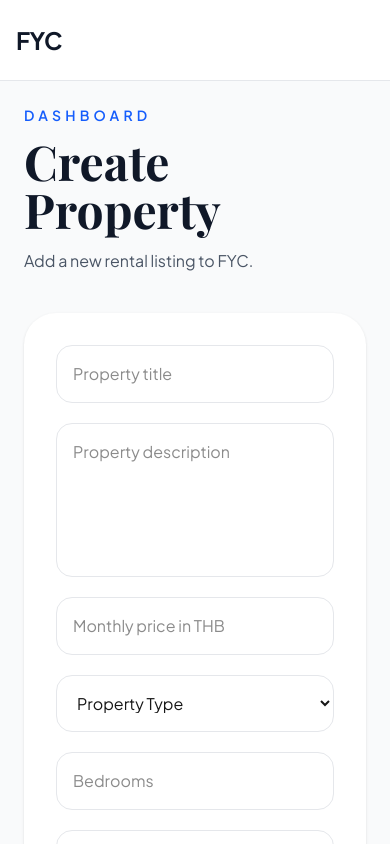
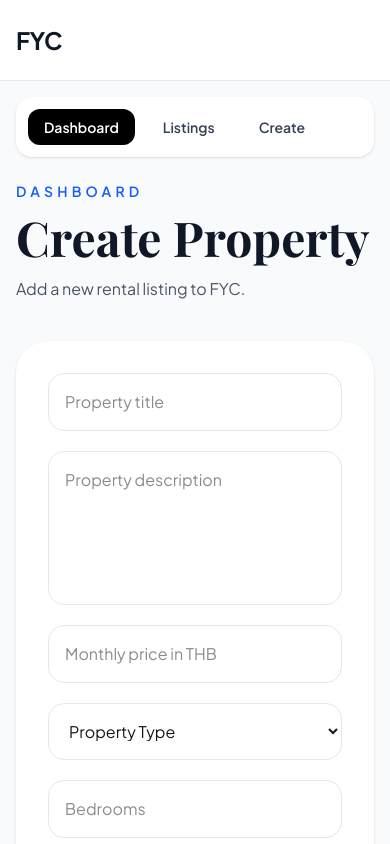
Before and after one commit to pshkai/findyourcrib, a Next.js app in the folder frontend/: page /dashboard/properties/create in a window 390 px wide. Shown: the top 844 px of the page. Built offline with nearby package versions, Linux system fonts and the light colour scheme; a web font is replaced by a local one.

Commit message:
Polish homepage and dashboard UI

```diff
--- a/frontend/app/dashboard/listings/page.tsx
+++ b/frontend/app/dashboard/listings/page.tsx
@@ -32,6 +32,24 @@ export default async function MyListingsPage() {
         </Link>
       </div>
 
+      {properties.length === 0 ? (
+        <div className="rounded-[2rem] bg-white p-10 text-center shadow-sm">
+          <h2 className="text-2xl font-bold text-gray-900">
+            No listings yet
+          </h2>
+
+          <p className="mt-3 text-gray-600">
+            Start by creating your first property listing.
+          </p>
+
+          <Link
+            href="/dashboard/properties/create"
+            className="mt-6 inline-block rounded-full bg-black px-6 py-3 text-sm font-semibold text-white transition hover:bg-gray-800"
+          >
+            Create Property
+          </Link>
+        </div>
+      ) : (
         <div className="grid gap-6 md:grid-cols-2 xl:grid-cols-3">
           {properties.map((property: any) => (
             <PropertyCard
@@ -47,6 +65,7 @@ export default async function MyListingsPage() {
             />
           ))}
         </div>
+      )}
     </DashboardLayout>
   );
 }
--- a/frontend/app/page.tsx
+++ b/frontend/app/page.tsx
@@ -9,20 +9,20 @@ export default async function Home() {
 
   return (
     <main>
-      <section className="bg-gradient-to-br from-gray-50 to-white px-4 py-24 sm:px-6 lg:px-8">
+      <section className="bg-gradient-to-br from-gray-50 via-white to-blue-50 px-4 py-24 sm:px-6 lg:px-8">
         <div className="mx-auto grid max-w-7xl items-center gap-12 lg:grid-cols-2">
           <div>
             <p className="text-sm font-semibold uppercase tracking-[0.3em] text-blue-600">
               Find Your Crib
             </p>
 
-            <h1 className="mt-5 max-w-3xl text-5xl font-bold leading-tight text-gray-900 sm:text-6xl">
+            <h1 className="mt-5 max-w-3xl text-5xl font-bold leading-tight text-gray-900 sm:text-7xl">
               Find verified rental homes across Thailand.
             </h1>
 
             <p className="mt-6 max-w-2xl text-lg leading-8 text-gray-600">
-              Browse condos, apartments, villas, and houses in Bangkok,
-              Chiang Mai, Phuket, and other popular areas.
+              Discover condos, apartments, villas, and houses in Bangkok,
+              Chiang Mai, Phuket, Pattaya, and other popular areas.
             </p>
 
             <div className="mt-10 flex flex-col gap-4 sm:flex-row">
@@ -35,20 +35,44 @@ export default async function Home() {
 
               <Link
                 href="/register"
-                className="rounded-full border border-gray-300 px-7 py-4 text-center text-sm font-semibold text-gray-900 transition hover:bg-gray-100"
+                className="rounded-full border border-gray-300 bg-white px-7 py-4 text-center text-sm font-semibold text-gray-900 transition hover:bg-gray-100"
               >
                 List Your Property
               </Link>
             </div>
+
+            <div className="mt-12 grid max-w-xl grid-cols-3 gap-4">
+              <div>
+                <h3 className="text-3xl font-bold text-gray-900">500+</h3>
+                <p className="mt-1 text-sm text-gray-500">Listings</p>
+              </div>
+
+              <div>
+                <h3 className="text-3xl font-bold text-gray-900">20+</h3>
+                <p className="mt-1 text-sm text-gray-500">Thai Cities</p>
+              </div>
+
+              <div>
+                <h3 className="text-3xl font-bold text-gray-900">24/7</h3>
+                <p className="mt-1 text-sm text-gray-500">Support</p>
+              </div>
+            </div>
           </div>
 
-          <div className="rounded-[2rem] bg-white p-4 shadow-2xl">
-            <div className="h-[420px] rounded-[1.5rem] bg-[url('https://images.unsplash.com/photo-1505693416388-ac5ce068fe85')] bg-cover bg-center" />
+          <div className="relative rounded-[2.5rem] bg-white p-4 shadow-2xl">
+            <div className="h-[460px] rounded-[2rem] bg-[url('https://images.unsplash.com/photo-1505693416388-ac5ce068fe85')] bg-cover bg-center" />
+
+            <div className="absolute -bottom-6 left-8 rounded-3xl bg-white p-6 shadow-xl">
+              <p className="text-sm text-gray-500">Starting from</p>
+              <h3 className="mt-1 text-2xl font-bold text-gray-900">
+                ฿12,000/mo
+              </h3>
+            </div>
           </div>
         </div>
       </section>
 
-      <section className="bg-white px-4 py-10 sm:px-6 lg:px-8">
+      <section className="-mt-8 bg-white px-4 pb-14 sm:px-6 lg:px-8">
         <div className="mx-auto max-w-7xl rounded-[2rem] border border-gray-200 bg-white p-6 shadow-xl">
           <div className="grid gap-4 md:grid-cols-4">
             <input
@@ -101,7 +125,7 @@ export default async function Home() {
 
             <Link
               href="/properties"
-              className="rounded-full border border-gray-300 px-6 py-3 text-sm font-semibold transition hover:bg-white"
+              className="rounded-full border border-gray-300 bg-white px-6 py-3 text-sm font-semibold transition hover:bg-gray-100"
             >
               View All
             </Link>
@@ -124,6 +148,30 @@ export default async function Home() {
           </div>
         </div>
       </section>
+
+      <section className="bg-white px-4 py-20 sm:px-6 lg:px-8">
+        <div className="mx-auto max-w-7xl rounded-[2.5rem] bg-black px-8 py-16 text-center text-white">
+          <p className="text-sm font-semibold uppercase tracking-[0.3em] text-blue-400">
+            For Property Owners
+          </p>
+
+          <h2 className="mt-4 text-4xl font-bold sm:text-5xl">
+            List your rental property on FYC.
+          </h2>
+
+          <p className="mx-auto mt-5 max-w-2xl text-gray-300">
+            Reach renters looking for condos, apartments, houses, and villas
+            across Thailand.
+          </p>
+
+          <Link
+            href="/register"
+            className="mt-8 inline-block rounded-full bg-white px-7 py-4 text-sm font-semibold text-black transition hover:bg-gray-200"
+          >
+            Get Started
+          </Link>
+        </div>
+      </section>
     </main>
   );
 }
--- a/frontend/components/dashboard/DashboardLayout.tsx
+++ b/frontend/components/dashboard/DashboardLayout.tsx
@@ -1,3 +1,5 @@
+import Link from "next/link";
+
 import DashboardSidebar from "./DashboardSidebar";
 
 interface DashboardLayoutProps {
@@ -8,10 +10,33 @@ export default function DashboardLayout({
   children,
 }: DashboardLayoutProps) {
   return (
-    <div className="flex bg-gray-50">
+    <div className="min-h-screen bg-gray-50 lg:flex">
       <DashboardSidebar />
 
-      <main className="min-h-screen flex-1 p-6 lg:p-10">
+      <main className="min-h-screen flex-1 p-4 sm:p-6 lg:p-10">
+        <div className="mb-6 flex gap-3 overflow-x-auto rounded-2xl bg-white p-3 shadow-sm lg:hidden">
+          <Link
+            href="/dashboard"
+            className="whitespace-nowrap rounded-xl bg-black px-4 py-2 text-sm font-semibold text-white"
+          >
+            Dashboard
+          </Link>
+
+          <Link
+            href="/dashboard/listings"
+            className="whitespace-nowrap rounded-xl px-4 py-2 text-sm font-semibold text-gray-700"
+          >
+            Listings
+          </Link>
+
+          <Link
+            href="/dashboard/properties/create"
+            className="whitespace-nowrap rounded-xl px-4 py-2 text-sm font-semibold text-gray-700"
+          >
+            Create
+          </Link>
+        </div>
+
         {children}
       </main>
     </div>
```
Lines whose indentation alone changed are shown as unchanged.
